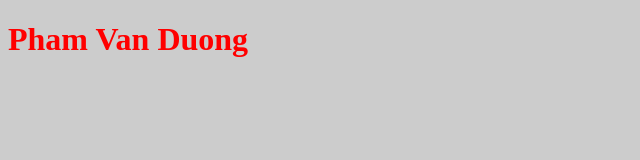
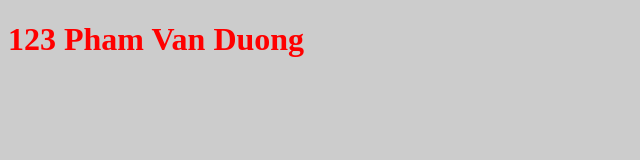
Before and after one commit to DuongPham12/git-tutorial, a plain HTML site: page index.html in a window 1280 px wide. Shown: the whole page, without its empty margins (0-640 px from the left). Drawn offline with Linux system fonts and the light colour scheme.

Commit message:
update index html

```diff
--- a/index.html
+++ b/index.html
@@ -10,7 +10,7 @@
 </head>
 
 <body>
-    <h1>Pham Van Duong</h1>
+    <h1>123 Pham Van Duong</h1>
 </body>
 
 </html>
```
